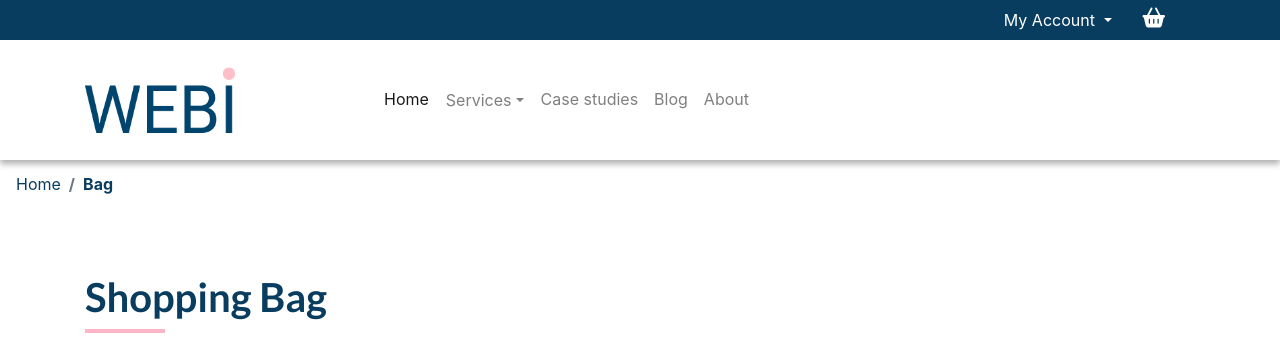
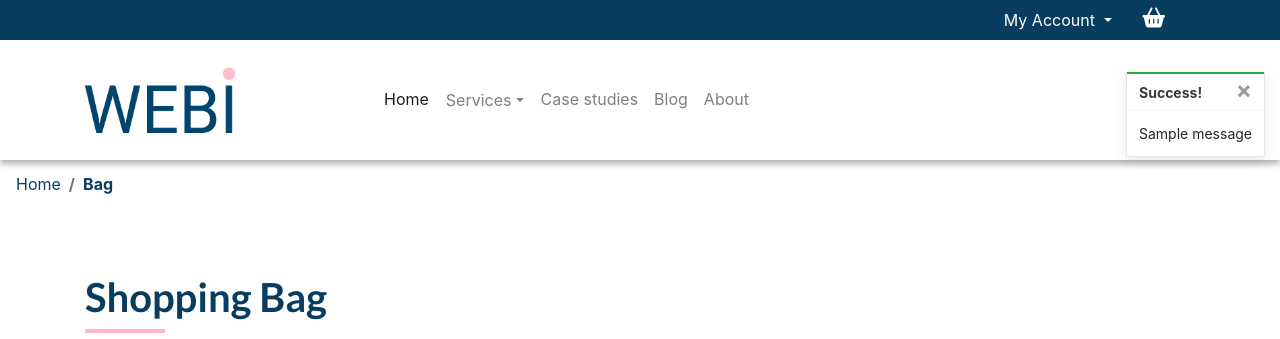
Before and after one commit to JessicaJuliet/webi, a Django app: template bag/templates/bag/bag.html in a window 1280 px wide. Shown: the top 339 px of the page. Run offline with Django 3.2, Linux system fonts and the light colour scheme; the template is opened without the code that fills it: most values are stand-ins (such as "Sample title", 1, 10 or a date in 2020); grey boxes marked "Sample" are stand-in pictures; one stand-in notice (Sample message) is shown; some libraries are stand-ins or nearby versions.

Commit message:
Add toasts messages

```diff
--- a/bag/views.py
+++ b/bag/views.py
@@ -1,5 +1,7 @@
 from django.shortcuts import render, redirect, reverse, HttpResponse
-from services.models import Image
+from django.contrib import messages
+
+from services.models import Addon, Bundle
 
 
 def view_bag(request):
@@ -11,6 +13,7 @@ def view_bag(request):
 def add_to_bag(request, item_id):
     """ Add a quantity of the specified product to the shopping bag """
 
+    addon = Addon.objects.get(pk=item_id)
     quantity = int(request.POST.get('quantity'))
     redirect_url = request.POST.get('redirect_url')
     bag = request.session.get('bag', {})
@@ -19,6 +22,7 @@ def add_to_bag(request, item_id):
         bag[item_id] += quantity
     else:
         bag[item_id] = quantity
+        messages.success(request, f'Added {addon.name} to your bag')
 
     request.session['bag'] = bag
     return redirect(redirect_url)
--- a/static/css/base.css
+++ b/static/css/base.css
@@ -396,6 +396,23 @@ footer .logo {
     cursor: pointer;
 }
 
+/* ------------------------------- bootstrap toasts */
+
+.message-container {
+    position: fixed;
+    top: 72px;
+    right: 15px;
+    z-index: 99999999999;
+}
+
+.custom-toast {
+    overflow: visible;
+}
+
+.toast-capper {
+    height: 2px;
+}
+
 /* ---------- Media Queries ---------- */
 
 @media (mid-width: 992px) {
--- a/templates/base.html
+++ b/templates/base.html
@@ -42,9 +42,23 @@
         <header class="container-fluid fixed-top">
             {% include "includes/main-nav.html" %}
         </header>
-
+        <!-- Resource: Django message levels https://docs.djangoproject.com/en/3.2/ref/contrib/messages/#message-levels -->
         {% if messages %}
-            <div class="message-container"></div>
+            <div class="message-container">
+                {% for message in messages %}
+                    {% with message.level as level %}
+                        {% if level == 40 %}
+                            {% include 'includes/toasts/toast_error.html' %}
+                        {% elif level == 30 %}
+                            {% include 'includes/toasts/toast_warning.html' %}
+                        {% elif level == 25 %}
+                            {% include 'includes/toasts/toast_success.html' %}
+                        {% else %}
+                            {% include 'includes/toasts/toast_info.html' %}
+                        {% endif %}
+                    {% endwith %}
+                {% endfor %}
+            </div>
         {% endif %}
 
         {% block page_header %}
@@ -54,6 +68,10 @@
         {% endblock %}
 
         {% block postloadjs %}
+            <!-- Javascript to show toasts -->
+            <script type="text/javascript">
+                $('.toast').toast('show');
+            </script>
         {% endblock %}
     </body>
 </html>
--- /dev/null
+++ b/templates/includes/toasts/toast_success.html
@@ -0,0 +1,14 @@
+<!-- Resource: Bootstrap Toasts -->
+<div class="toast custom-toast rounded-0 border-top-0" data-autohide="false">
+    <div class="arrow-up arrow-success"></div>
+    <div class="w-100 toast-capper bg-success"></div>
+    <div class="toast-header bg-white text-dark">
+        <strong class="mr-auto">Success!</strong>
+        <button type="button" class="ml-2 mb-1 close text-dark" data-dismiss="toast" aria-label="Close">
+            <span aria-hidden="true">&times;</span>
+        </button>
+    </div>
+    <div class="toast-body bg-white">
+        {{ message }}
+    </div>
+</div>
--- a/webi/settings.py
+++ b/webi/settings.py
@@ -91,6 +91,9 @@ TEMPLATES = [
     },
 ]
 
+# Store toast messages in the session
+MESSAGE_STORAGE = 'django.contrib.messages.storage.session.SessionStorage'
+
 AUTHENTICATION_BACKENDS = [
     # Needed to login by username in Django admin, regardless of `allauth`
     'django.contrib.auth.backends.ModelBackend',
```
Also changed, not shown: templates/includes/toasts/toast_error.html (added, +14 -0 lines), templates/includes/toasts/toast_info.html (added, +14 -0 lines), templates/includes/toasts/toast_warning.html (added, +14 -0 lines).
